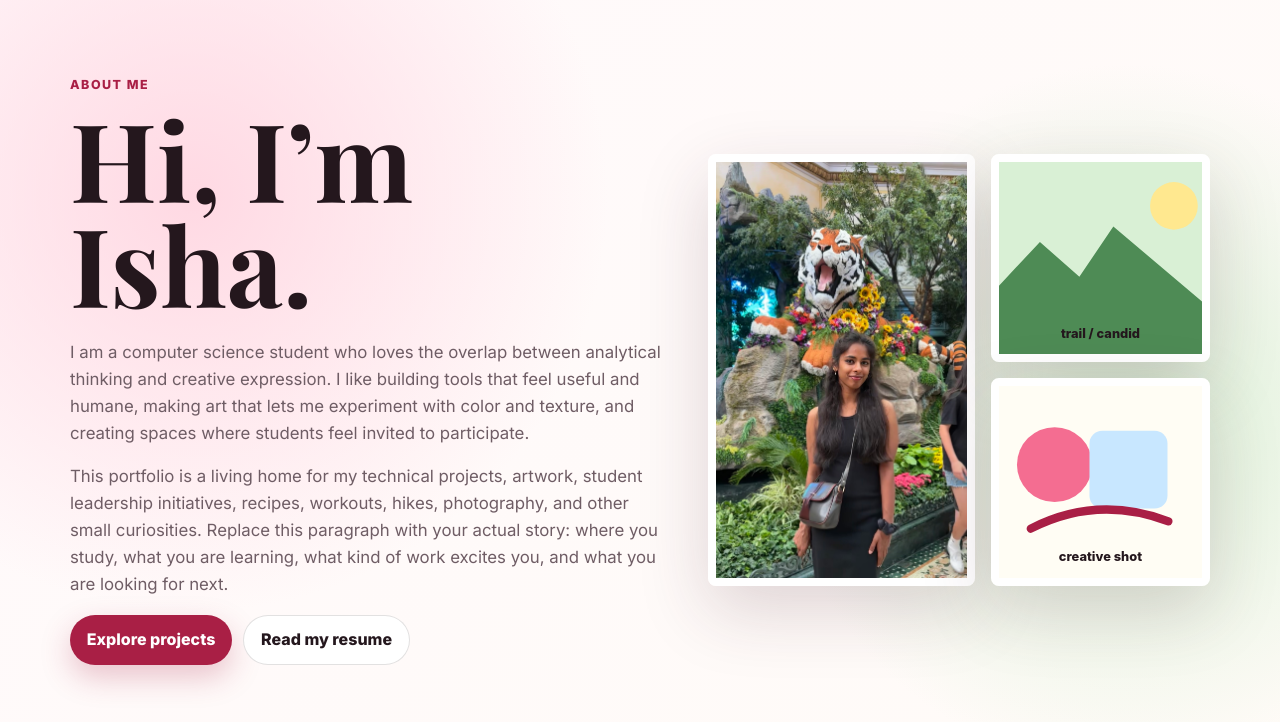
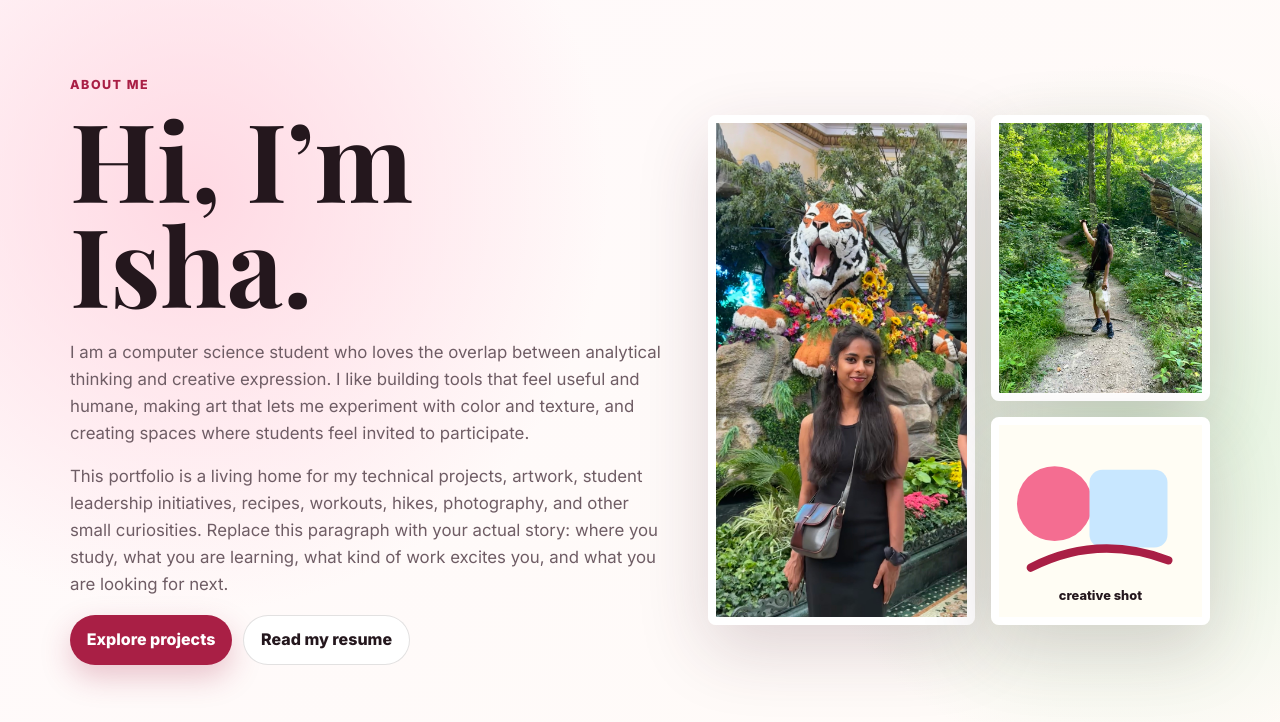
Before and after one commit to ishag615/ishag615.github.io, a plain HTML site: page index.html in a window 1280 px wide. Shown: the part 78-800 px from the top of the page. Drawn offline with nearby package versions, Linux system fonts and the light colour scheme.

Commit message:
Update photo source for 'photo-two' in index.html

```diff
--- a/index.html
+++ b/index.html
@@ -53,7 +53,7 @@
         </div>
         <div class="about-photos" aria-label="Photo collage">
           <img class="photo-one" src="assets/about-photo-1.jpg" alt="Placeholder for a portrait of Isha">
-          <img class="photo-two" src="assets/about-photo-2.svg" alt="Placeholder for Isha outdoors or with friends">
+          <img class="photo-two" src="assets/trail.jpg" alt="Placeholder for Isha outdoors or with friends">
           <img class="photo-three" src="assets/about-photo-3.svg" alt="Placeholder for a candid photo of Isha">
         </div>
       </section>
```
